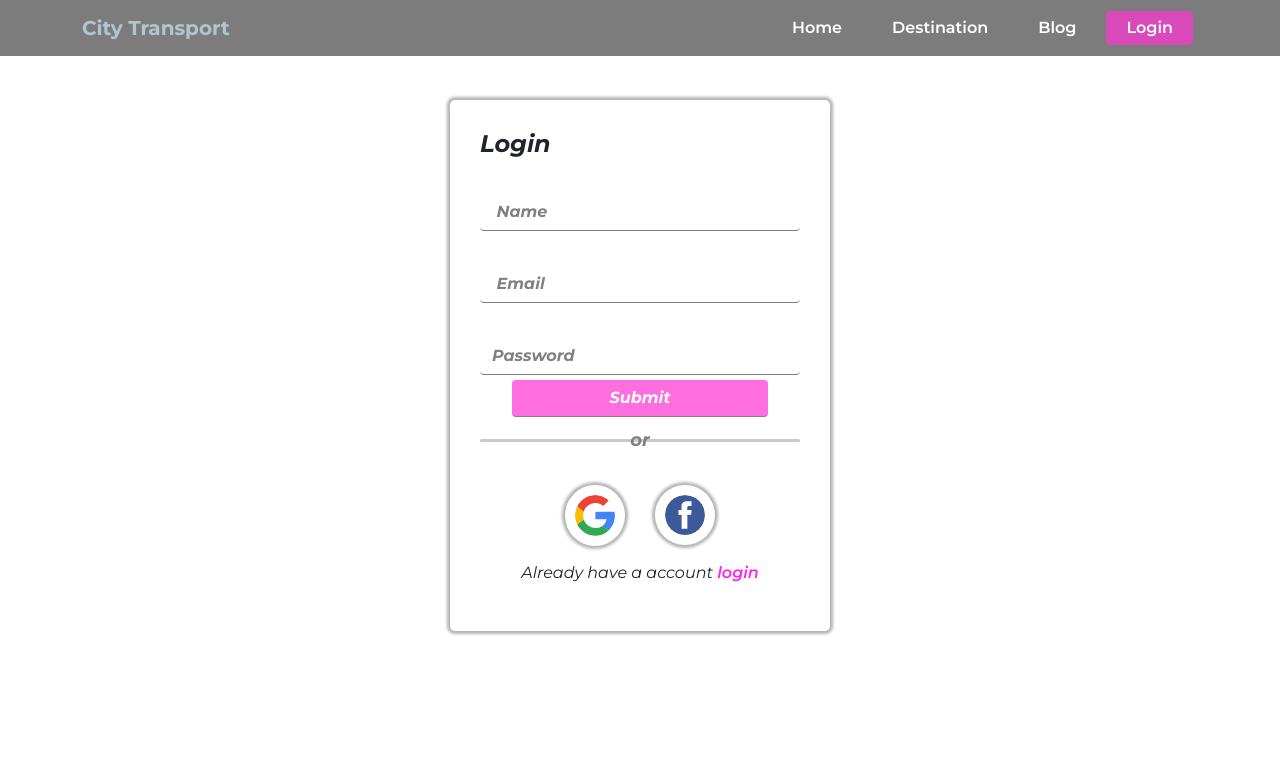
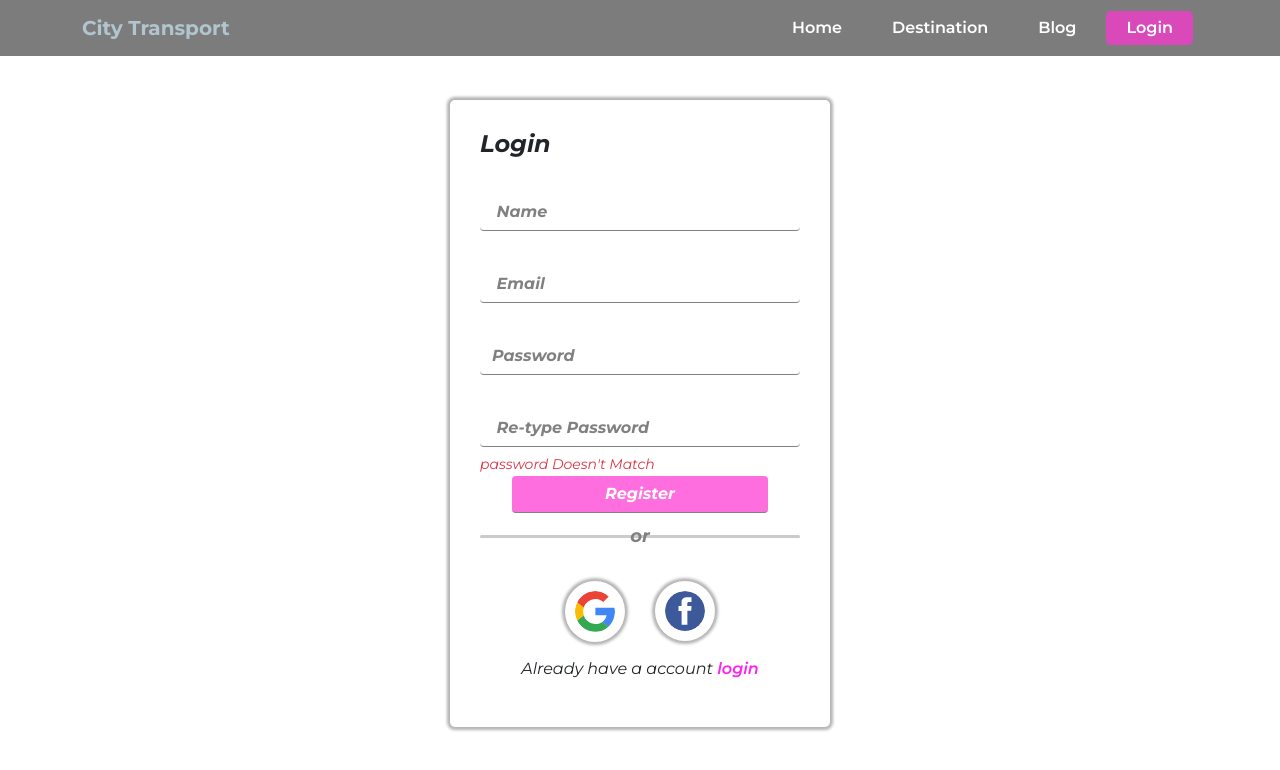
Before and after one commit to HNazmul-X/city-transport, a React (Create React App) app: page /login in a window 1280 px wide. Both pictures are taken after a click on the element "sign up". Shown: the top 770 px of the page. Built offline with nearby package versions, Linux system fonts and the light colour scheme.

Commit message:
project completed

```diff
--- a/src/Components/Destination/Destination.js
+++ b/src/Components/Destination/Destination.js
@@ -4,6 +4,7 @@ import mapPlaceHolder from "../../images/Map.png";
 import { useParams } from "react-router";
 import { TransportData } from "../TransportCard/TransportData";
 import DestinationResult from "../DestinationResult/DestinationResult";
+import { Link } from "react-router-dom";
 
 
 const Destination = () => {
@@ -68,7 +69,6 @@ const Destination = () => {
                                     ) : (
                                         <>
                                             <DestinationResult fromData={fromData} selectedTransport={selectedTransport} />{" "}
-
                                         </>
                                     )}
                                 </div>
@@ -85,7 +85,9 @@ const Destination = () => {
                             </div>
                         </>
                     ) : (
-                        <h1>Please goto home page and select an</h1>
+                        <h1 className="alert-danger p-5">
+                            Please goto <Link to="/">home page</Link> and select an transport{" "}
+                        </h1>
                     )}
                 </div>
             </div>
--- a/src/Components/Login/login.js
+++ b/src/Components/Login/login.js
@@ -17,10 +17,12 @@ const Login = () => {
     const [isNewUser, setIsNewUser] = useState(false);
     const [isEmailValid, setIsEmailValid] = useState(true);
     const [isPasswordValid, setIsPasswordValid] = useState(true);
+    const [isPasswordMatch, setIsPasswordMatch ] = useState(false)
     const [user, setUser] = useState({
         email: "",
         password: "",
         name: "",
+        retypePassword:""
     });
 
     const [loggedInUser, setLoggedInUser] = useContext(UserContext);
@@ -39,24 +41,31 @@ const Login = () => {
             isFeildValid = /^(?=.*[A-Za-z])(?=.*\d)[A-Za-z\d]{6,}$/.test(e.target.value);
             setIsPasswordValid(isFeildValid);
         }
-        if (isEmailValid && isPasswordValid) {
-            const newUserInfo = { ...user };
-            newUserInfo[e.target.name] = e.target.value;
-            setUser(newUserInfo);
+        if (e.target.name === "retypePassword"){
+            console.log(user.password , e.target.value)
+            if(user.password === e.target.value){
+                setIsPasswordMatch(true)
+            }else if(user.password !== e.target.value){
+                setIsPasswordMatch(false)
+            }
         }
+            if (isEmailValid && isPasswordValid) {
+                const newUserInfo = { ...user };
+                newUserInfo[e.target.name] = e.target.value;
+                setUser(newUserInfo);
+            }
     };
 
     //Handle form submit
     const handleFormSubmit = (e) => {
-        if (isNewUser && isEmailValid && isPasswordValid && user.email && user.password) {
-            createAccoutWithPassword(user.email, user.password)
-                .then((res) => {
-
-                    updateUserInfo(user.name)
-                    res&&loginWithPassword(user.email, user.password).then((res) => {
-                    setResponse(res, true);
+        if (isNewUser && isEmailValid && isPasswordValid && user.email && user.password && isPasswordMatch) {
+            createAccoutWithPassword(user.email, user.password).then((res) => {
+                updateUserInfo(user.name);
+                res &&
+                    loginWithPassword(user.email, user.password).then((res) => {
+                        setResponse(res, true);
                     });
-                })
+            });
         }
         if (!isNewUser && isEmailValid && isPasswordValid && user.email && user.password) {
             loginWithPassword(user.email, user.password)
@@ -99,7 +108,6 @@ const Login = () => {
                     {isNewUser && (
                         <>
                             <input name="name" onChange={handleFeildChange} className="form-control" type="text" placeholder=" Name" required />
-                            {isEmailValid || <p className=" small text-danger">Enter a valid email</p>}
                         </>
                     )}
 
@@ -108,8 +116,16 @@ const Login = () => {
 
                     <input name="password" onChange={handleFeildChange} className="form-control" type="password" placeholder="Password" required />
                     {isPasswordValid || <p className=" small text-danger">password must contain 6 carachter and atleast 1 digit </p>}
-                    <input className="form-control " type="submit" />
-                    {loggedInUser?.error&& <span className="small text-danger" >{loggedInUser?.errorMessage}</span>}
+
+                    {isNewUser && (
+                        <>
+                            <input name="retypePassword" onChange={handleFeildChange} className="form-control" type="text" placeholder=" Re-type Password" required />
+                            {!isPasswordMatch && <span className="small text-danger">password Doesn't Match</span> }
+                        </>
+                    )}
+
+                    <input className="form-control " value={isNewUser?"Register":"login"} type="submit" />
+                    {loggedInUser?.error && <span className="small text-danger">{loggedInUser?.errorMessage}</span>}
                 </form>
                 <p className="or-divider">or</p>
                 <div className="login-icons">
```
